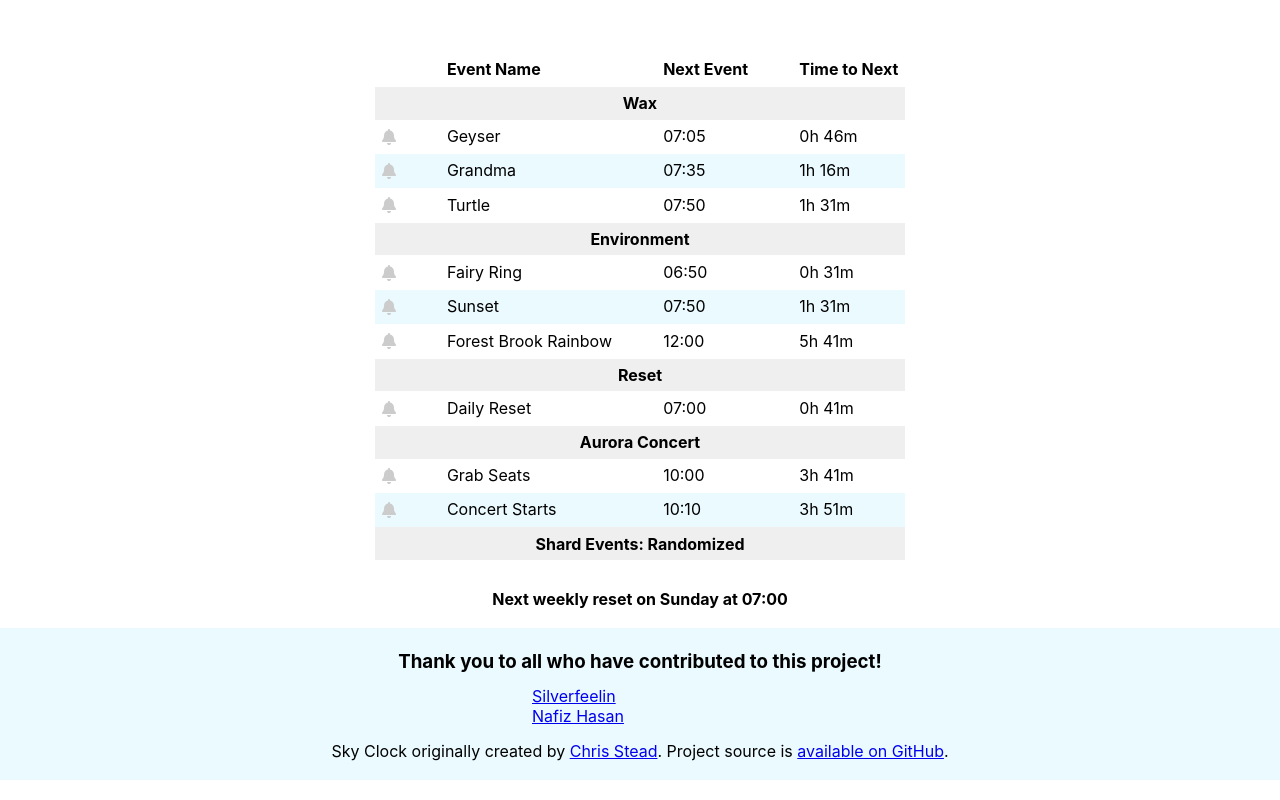
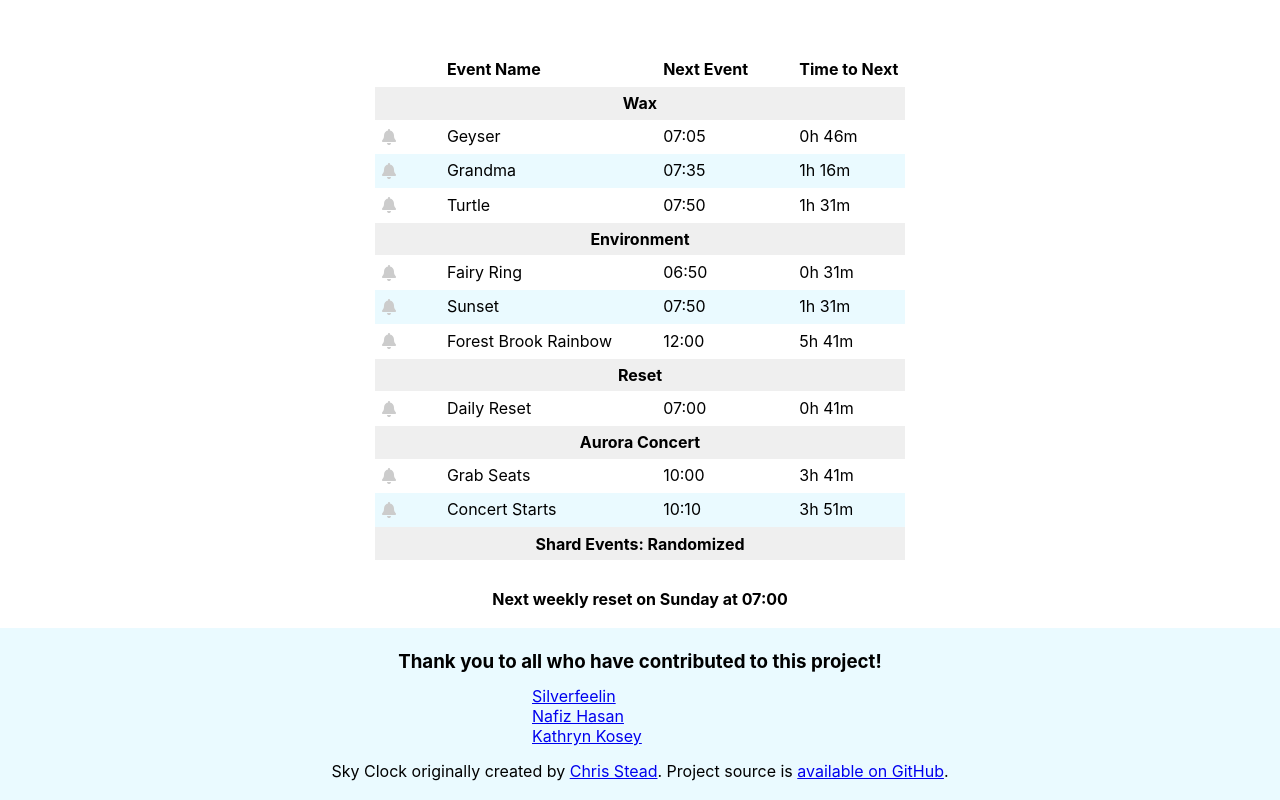
Before and after one commit to cmstead/sky-clock, a React (Create React App) app: page / in a window 1280 px wide. Shown: the part 219-1019 px from the top of the page. Built offline with nearby package versions, Linux system fonts and the light colour scheme.

Commit message:
Added additional contributor information

```diff
--- a/src/contributors.js
+++ b/src/contributors.js
@@ -7,6 +7,10 @@ const contributors = [
         name: 'Nafiz Hasan',
         url: 'https://github.com/Nafiz1'
     },
+    {
+        name: 'Kathryn Kosey',
+        url: 'https://github.com/kakosey'
+    },
 ];
 
 export default contributors;
```
